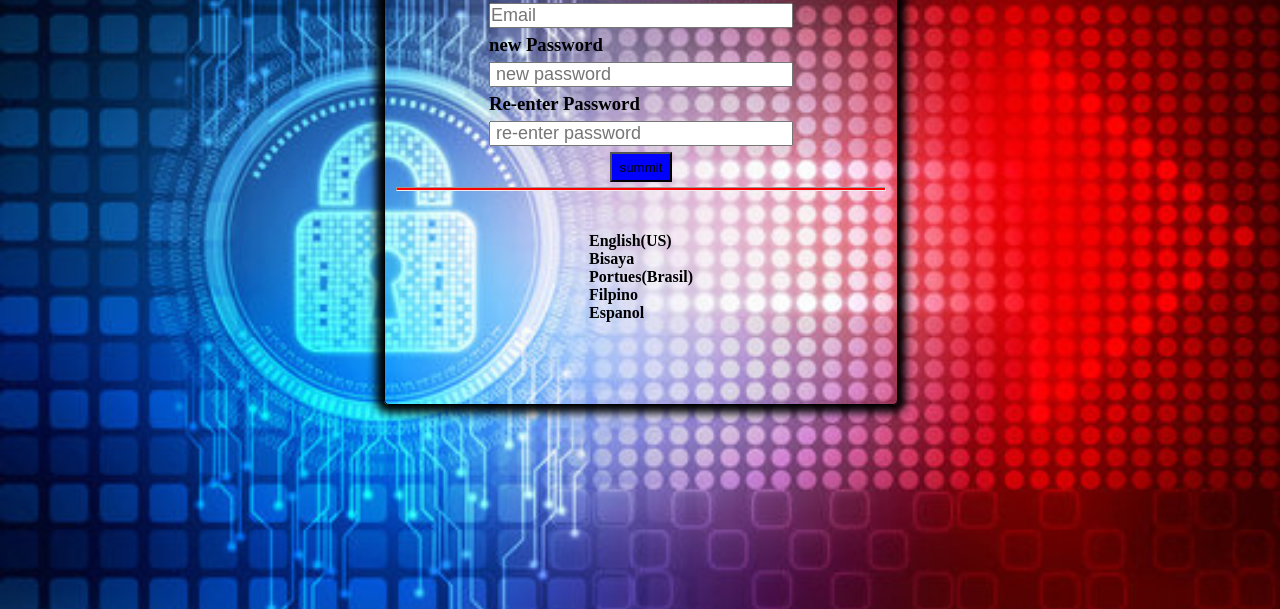
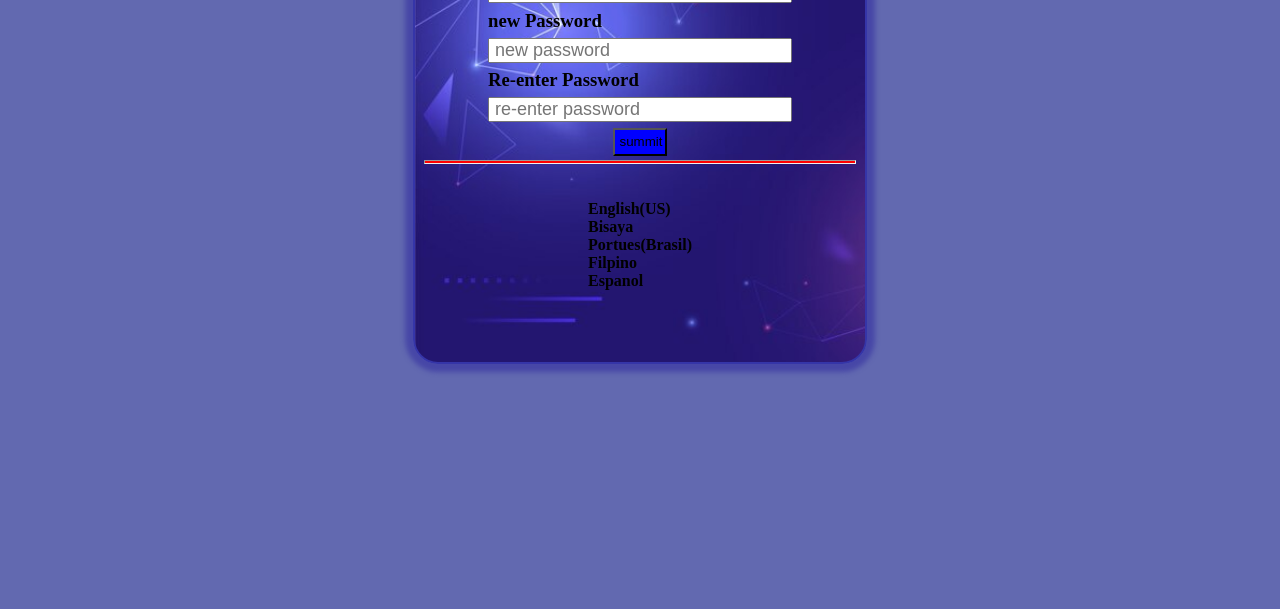
Before and after one commit to sudhirkumaryd/sudhir_ediiter.com, a plain HTML site: page forgrt.html in a window 1280 px wide. Shown: the part 191-800 px from the top of the page. Drawn offline with Linux system fonts and the light colour scheme.

Commit message:
Update forgrt.html

```diff
--- a/forgrt.html
+++ b/forgrt.html
@@ -8,17 +8,21 @@
             padding: 0px;
           }
           body{
-            background-color: rgb(83, 60, 60); background-image: url("login_back - Copy.jpg");
-            background-size:cover;
+            background-color: rgb(98, 105, 176);
+
+           display: flex;
+           justify-content: center;
+           align-items: center;
           }
             #login{
-                background-color: rgb(188, 202, 202);
-               background: transparent;
-               border: 1px solid black;
-                width: 40%;
-                margin:10% 30%;
-                border-radius: 5px;
-                box-shadow: 0px 0px 10px 8px ;
+                background-image: url("login.jpg");
+                background-size:cover;
+                background-repeat:no-repeat;
+                box-shadow: 0px 0px 5px 8px rgb(71, 71, 167);
+                border: 2px solid rgb(53, 53, 168);
+                width: 450px;
+                margin-top: 8%;
+                border-radius: 25px;
                /* border: 5px solid black; */
             }
             h1{
```
